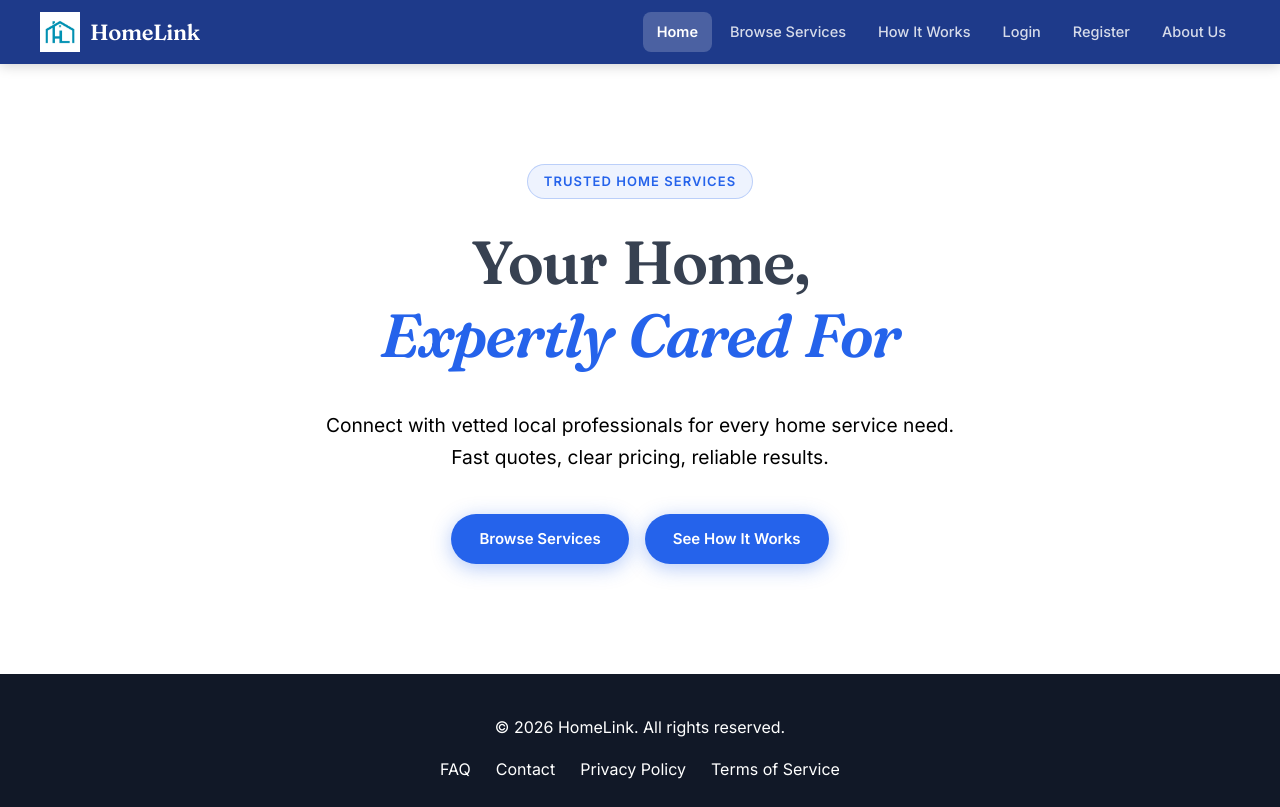
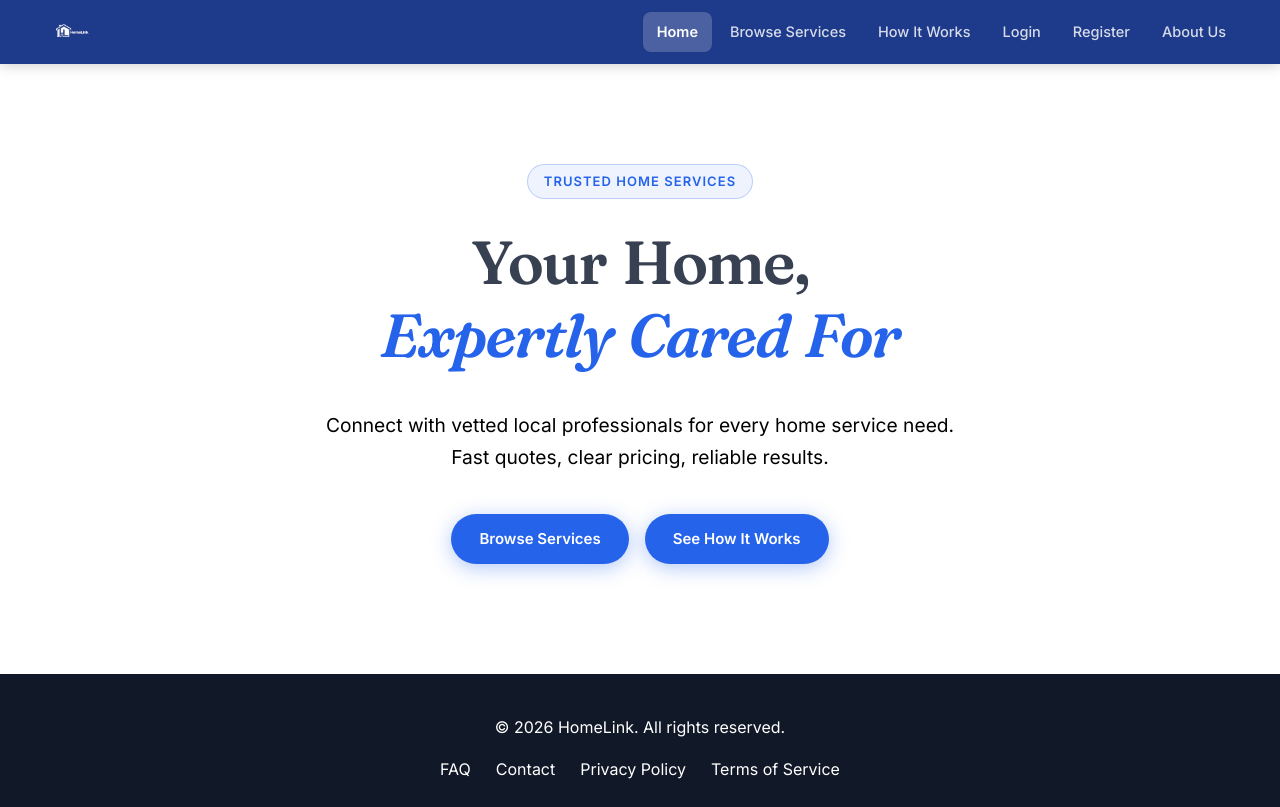
Before and after one commit to garrettvernon115/HomeLink, an Angular app in the folder frontend/: page / in a window 1280 px wide. Built offline with nearby package versions, Linux system fonts and the light colour scheme.

Commit message:
Replace navbar logo and text with new HomeLink brand image

```diff
--- a/frontend/src/app/components/navbar/navbar.html
+++ b/frontend/src/app/components/navbar/navbar.html
@@ -1,7 +1,6 @@
 <nav class="navbar">
   <a routerLink="/" class="logo">
-    <img src="/HOME_LINK_LOGO.jpg" alt="HomeLink Logo" class="logo-img">
-    <h2>HomeLink</h2>
+    <img src="/homelink-logo.png" alt="HomeLink Logo" class="logo-img">
   </a>
 
   <ul class="nav-links">
```
Also changed, not shown: frontend/public/HOME_LINK_LOGO.jpg (deleted), frontend/public/homelink-logo.png (added).
